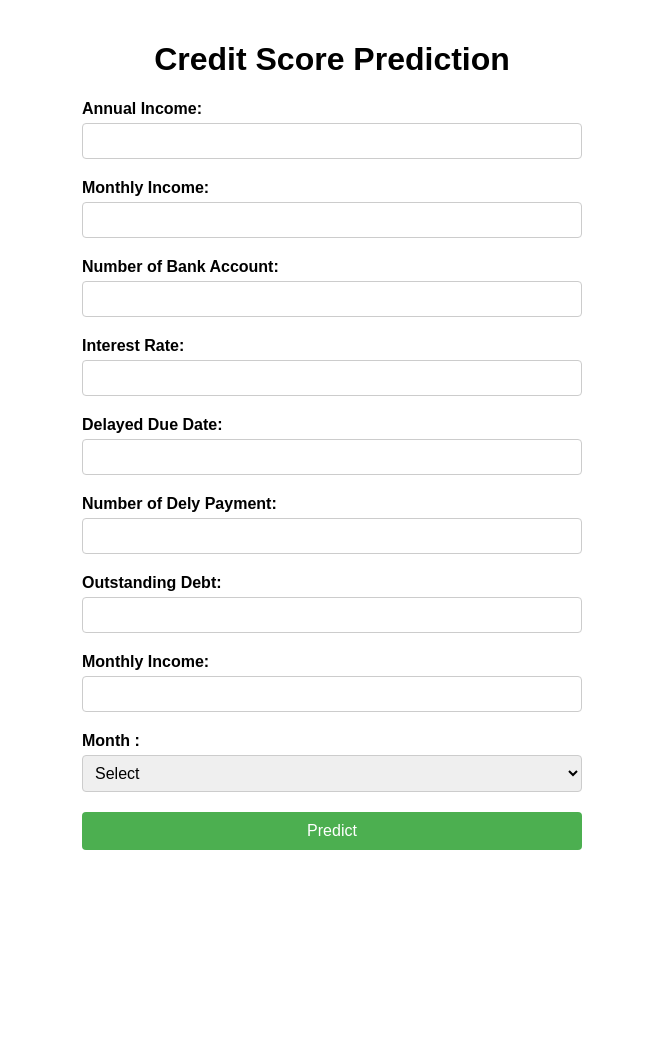
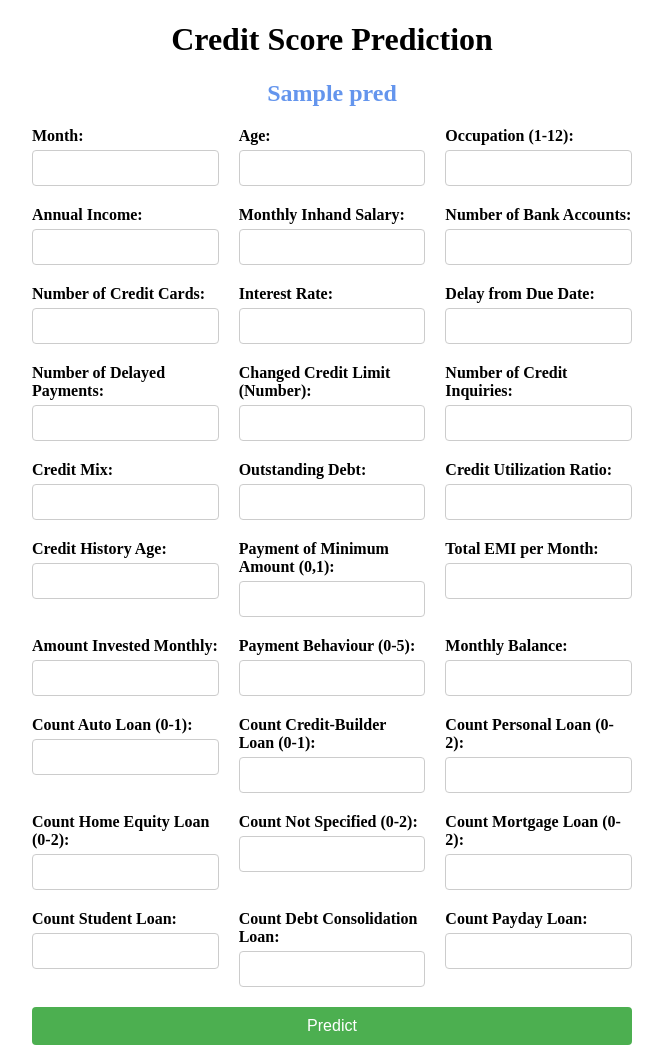
Before and after one commit to kudzic/Credit_prediction, a Flask app: template templates/index.html in a window 1280 px wide. Shown: the whole page, without its empty margins (308-971 px from the left). Before the commit the page ends 850 px from the top, so only its background shows below. Run offline with Flask 3, Linux system fonts and the light colour scheme; the template is opened without the code that fills it: most values are stand-ins (such as "Sample title", 1, 10 or a date in 2020); parts of the project's set-up code (start-up, migrations or seed data) failed here and were passed over.

Commit message:
app update

```diff
--- a/app.py
+++ b/app.py
@@ -1,9 +1,30 @@
-from flask import Flask
+from flask import Flask,render_template,request
+import numpy as np
+import pickle
 app = Flask(__name__)
 
+model=pickle.load(open('predict.pkl','rb'))
 @app.route('/')
 def hello_world():  # put application's code here
-    return 'Hello World!'
+    return render_template('index.html')
+
+@app.route('/predict',methods=['POST','GET'])
+def predict():
+    int_features=[int(x) for x in request.form.values()]
+    print(int_features)
+    final=[np.array(int_features)]
+    prediction=model.predict(final)
+    print(prediction)
+
+    if(prediction[0]==0) :
+         return render_template("index.html",pred="You have bad credit")
+
+    if (prediction[0] == 1):
+        return render_template("index.html", pred="You have standard credit")
+    if (prediction[0] == 2):
+        return render_template("index.html", pred="You have good credit")
+    return "Predicted this"
+
 
 if __name__ == '__main__':
     app.run()
--- a/templates/index.html
+++ b/templates/index.html
@@ -5,28 +5,34 @@
     <meta name="viewport" content="width=device-width, initial-scale=1.0">
     <title>Kudzai Chidzodzo AI Exam</title>
     <style>
-        body {
-            font-family: Arial, sans-serif;
-            margin: 0;
-            padding: 20px;
-        }
-        h1 {
+        h1{
             text-align: center;
         }
      form {
-            max-width: 500px;
-            margin: auto;
+    max-width: 600px; /* Adjust max-width as needed */
+    margin: 0 auto; /* Center the form */
+    display: flex;
+    flex-wrap: wrap; /* Allow elements to wrap to the next row */
 }
+
 .form-group {
     margin-bottom: 20px;
+    flex: 1 0 calc(33.33% - 20px); /* Set initial size and allow flex-grow, but don't grow beyond one third of the container width */
+    margin-right: 20px; /* Adjust margin between form groups */
 }
+
+/* Adjust margin-right to 0 for the last form group in each row */
+.form-group:nth-child(3n) {
+    margin-right: 0;
+}
+
 label {
     display: block;
     margin-bottom: 5px;
     font-weight: bold;
 }
-        input[type="number"], input[type="text"],
-        select {
+
+input[type="number"], input[type="text"], select {
     width: 100%;
     padding: 8px;
     font-size: 16px;
@@ -34,6 +40,7 @@
     border-radius: 4px;
     box-sizing: border-box;
 }
+
 input[type="submit"] {
     width: 100%;
     background-color: #4CAF50;
@@ -44,6 +51,7 @@
     cursor: pointer;
     font-size: 16px;
 }
+
 input[type="submit"]:hover {
     background-color: #45a049;
 }
@@ -52,62 +60,162 @@
 <body>
 
 <h1>Credit Score Prediction </h1>
+<h2 align="center" style="color: cornflowerblue">{{ pred }}</h2>
 
 <form id="ml-form" action="/predict" method="post">
    <div class="form-group">
+    <label for="month">Month:</label>
+    <input type="number" id="month" name="Month" required>
+</div>
+
+<div class="form-group">
+    <label for="age">Age:</label>
+    <input type="number" id="age" name="Age" required>
+</div>
+
+<div class="form-group">
+    <label for="occupation">Occupation (1-12):</label>
+    <input type="number" id="occupation" name="Occupation" min="1" max="12" required>
+</div>
+
+<div class="form-group">
     <label for="annual-income">Annual Income:</label>
-        <input type="number" id="annual-income" name="Anual Income" required>
+    <input type="number" id="annual-income" name="Annual_Income" required>
+</div>
+
+<div class="form-group">
+    <label for="monthly-inhand-salary">Monthly Inhand Salary:</label>
+    <input type="number" id="monthly-inhand-salary" name="Monthly_Inhand_Salary" required>
+</div>
+
+<div class="form-group">
+    <label for="num-bank-accounts">Number of Bank Accounts:</label>
+    <input type="number" id="num-bank-accounts" name="Num_Bank_Accounts" required>
+</div>
+
+<div class="form-group">
+    <label for="num-credit-card">Number of Credit Cards:</label>
+    <input type="number" id="num-credit-card" name="Num_Credit_Card" required>
+</div>
+
+<div class="form-group">
+    <label for="interest-rate">Interest Rate:</label>
+    <input type="number" id="interest-rate" name="Interest_Rate" required>
+</div>
+
+<div class="form-group">
+    <label for="delay-from-due-date">Delay from Due Date:</label>
+    <input type="number" id="delay-from-due-date" name="Delay_from_due_date" required>
+</div>
+
+<div class="form-group">
+    <label for="num-of-delayed-payment">Number of Delayed Payments:</label>
+    <input type="number" id="num-of-delayed-payment" name="Num_of_Delayed_Payment" required>
+</div>
+
+<div class="form-group">
+    <label for="changed-credit-limit">Changed Credit Limit (Number):</label>
+    <input type="number" id="changed-credit-limit" name="Changed_Credit_Limit" required>
+</div>
+
+<div class="form-group">
+    <label for="num-credit-inquiries">Number of Credit Inquiries:</label>
+    <input type="number" id="num-credit-inquiries" name="Num_Credit_Inquiries" required>
+</div>
+
+<div class="form-group">
+    <label for="credit-mix">Credit Mix:</label>
+    <input type="text" id="credit-mix" name="Credit_Mix" required>
+</div>
+
+<div class="form-group">
+    <label for="outstanding-debt">Outstanding Debt:</label>
+    <input type="number" id="outstanding-debt" name="Outstanding_Debt" required>
+</div>
+
+<div class="form-group">
+    <label for="credit-utilization-ratio">Credit Utilization Ratio:</label>
+    <input type="number" id="credit-utilization-ratio" name="Credit_Utilization_Ratio" required>
+</div>
+
+<div class="form-group">
+    <label for="credit-history-age">Credit History Age:</label>
+    <input type="number" id="credit-history-age" name="Credit_History_Age" required>
+</div>
+
+<div class="form-group">
+    <label for="payment-of-min-amount">Payment of Minimum Amount (0,1):</label>
+    <input type="number" id="payment-of-min-amount" name="Payment_of_Min_Amount" min="0" max="1" required>
+</div>
+
+<div class="form-group">
+    <label for="total-emi-per-month">Total EMI per Month:</label>
+    <input type="number" id="total-emi-per-month" name="Total_EMI_per_month" required>
+</div>
+
+<div class="form-group">
+    <label for="amount-invested-monthly">Amount Invested Monthly:</label>
+    <input type="number" id="amount-invested-monthly" name="Amount_invested_monthly" required>
+</div>
+
+<div class="form-group">
+    <label for="payment-behaviour">Payment Behaviour (0-5):</label>
+    <input type="number" id="payment-behaviour" name="Payment_Behaviour" min="0" max="5" required>
+</div>
+
+<div class="form-group">
+    <label for="monthly-balance">Monthly Balance:</label>
+    <input type="number" id="monthly-balance" name="Monthly_Balance" required>
+</div>
+
+
+<div class="form-group">
+    <label for="count-auto-loan">Count Auto Loan (0-1):</label>
+    <input type="number" id="count-auto-loan" name="Count_Auto_Loan" min="0" max="1" required>
+</div>
+
+<div class="form-group">
+    <label for="count-credit-builder-loan">Count Credit-Builder Loan (0-1):</label>
+    <input type="number" id="count-credit-builder-loan" name="Count_Credit-Builder_Loan" min="0" max="1" required>
+</div>
+
+<div class="form-group">
+    <label for="count-personal-loan">Count Personal Loan (0-2):</label>
+    <input type="number" id="count-personal-loan" name="Count_Personal_Loan" min="0" max="2" required>
+</div>
+
+<div class="form-group">
+    <label for="count-home-equity-loan">Count Home Equity Loan (0-2):</label>
+    <input type="number" id="count-home-equity-loan" name="Count_Home_Equity_Loan" min="0" max="2" required>
+</div>
+
+<div class="form-group">
+    <label for="count-not-specified">Count Not Specified (0-2):</label>
+    <input type="number" id="count-not-specified" name="Count_Not_Specified" min="0" max="2" required>
+</div>
+
+<div class="form-group">
+    <label for="count-mortgage-loan">Count Mortgage Loan (0-2):</label>
+    <input type="number" id="count-mortgage-loan" name="Count_Mortgage_Loan" min="0" max="2" required>
+</div>
+
+<div class="form-group">
+    <label for="count-student-loan">Count Student Loan:</label>
+    <input type="number" id="count-student" name="Count_Student" required>
 </div>
     <div class="form-group">
-        <label for="monthly-salary">Monthly Income:</label>
-        <input type="number" id="monthly-salary" name="monthly-salary" required>
+    <label for="count-debt-consolidation-loan">Count Debt Consolidation Loan:</label>
+    <input type="number" id="count-debt-consolidation-loan" name="Count_Debt_Consolidation_Loan" required>
 </div>
     <div class="form-group">
-        <label for="monthly-salary">Number of Bank Account:</label>
-        <input type="number" id="monthly-salary" name="monthly-salary" required>
+    <label for="count-payday-loan">Count Payday Loan:</label>
+    <input type="number" id="count-payday-loan" name="Count_Payday_Loan" required>
 </div>
-    <div class="form-group">
-        <label for="monthly-salary">Interest Rate:</label>
-        <input type="number" id="monthly-salary" name="monthly-salary" required>
-    </div>
-    <div class="form-group">
-        <label for="monthly-salary">Delayed Due Date:</label>
-        <input type="number" id="monthly-salary" name="monthly-salary" required>
-    </div>
-    <div class="form-group">
-        <label for="monthly-salary">Number of Dely Payment:</label>
-        <input type="number" id="monthly-salary" name="monthly-salary" required>
-    </div>
-    <div class="form-group">
-        <label for="monthly-salary">Outstanding Debt:</label>
-        <input type="number" id="monthly-salary" name="monthly-salary" required>
-    </div>
-    <div class="form-group">
-        <label for="monthly-salary">Monthly Income:</label>
-        <input type="number" id="monthly-salary" name="monthly-salary" required>
-    </div>
-    <div class="form-group">
-        <label for="month">Month :</label>
-        <select id="month" name="month" required>
-            <option value="">Select</option>
-            <option value="Option 1">January</option>
-            <option value="Option 2">February</option>
-            <option value="Option 3">March</option>
-            <option value="Option 3">April</option>
-            <option value="Option 3">May</option>
-            <option value="Option 3">June</option>
-            <option value="Option 3">July</option>
-            <option value="Option 3">August</option>
-            <option value="Option 3">September</option>
-            <option value="Option 3">October</option>
-            <option value="Option 3">November</option>
-            <option value="Option 3">December</option>
-        </select>
-    </div>
-
 
     <input type="submit" value="Predict">
 </form>
 
+
 </body>
+
 </html>
```
Also changed, not shown: 1 other file. Lines whose indentation alone changed are shown as unchanged.
